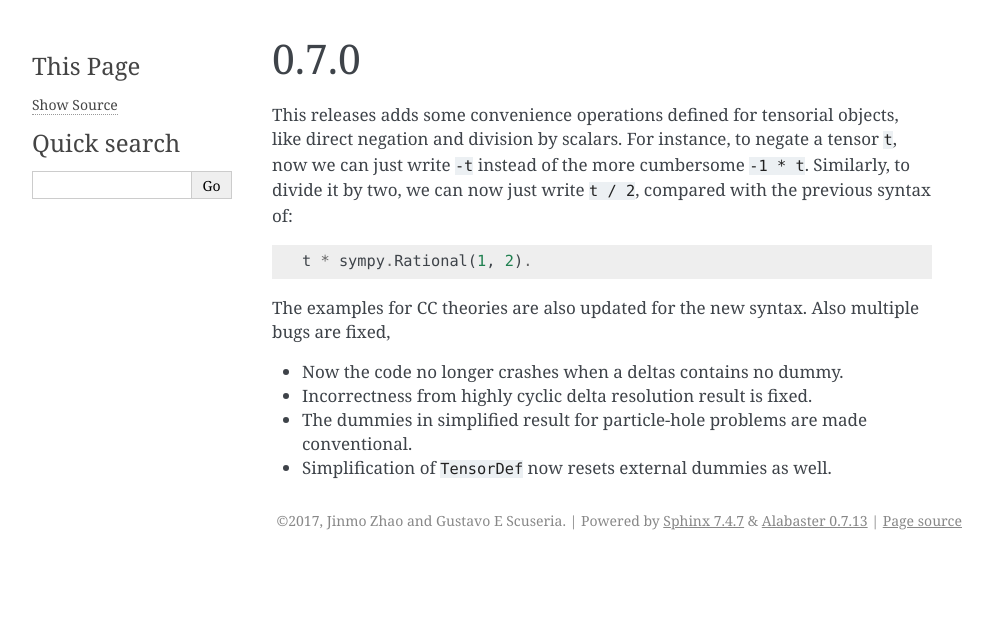
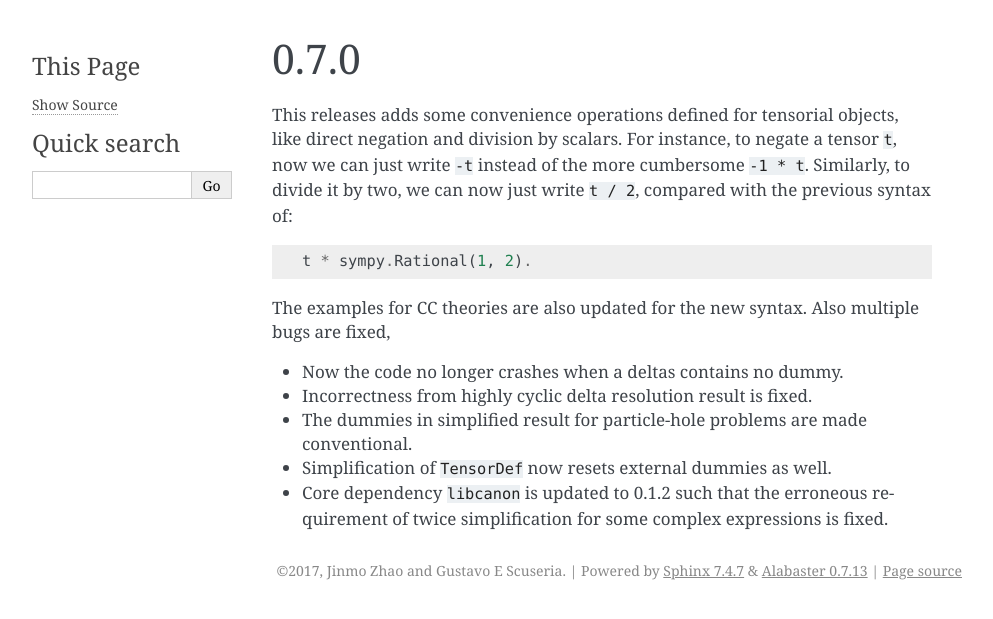
Before and after one commit to tschijnmo/drudge, a Sphinx documentation site: the page built from docs/releases/0_7_0.rst, in a window 1280 px wide. Shown: the top 619 px of the page, without its empty margins (148-1141 px from the left). Built offline with Sphinx 7.4.7, drawn with Linux system fonts in a browser that asks for light colours.

Commit message:
Add upgrade of libcanon to release note for 0.7.0

```diff
--- a/docs/releases/0_7_0.rst
+++ b/docs/releases/0_7_0.rst
@@ -20,3 +20,6 @@ bugs are fixed,
   conventional.
 
 * Simplification of ``TensorDef`` now resets external dummies as well.
+
+* Core dependency ``libcanon`` is updated to 0.1.2 such that the erroneous
+  requirement of twice simplification for some complex expressions is fixed.
```
